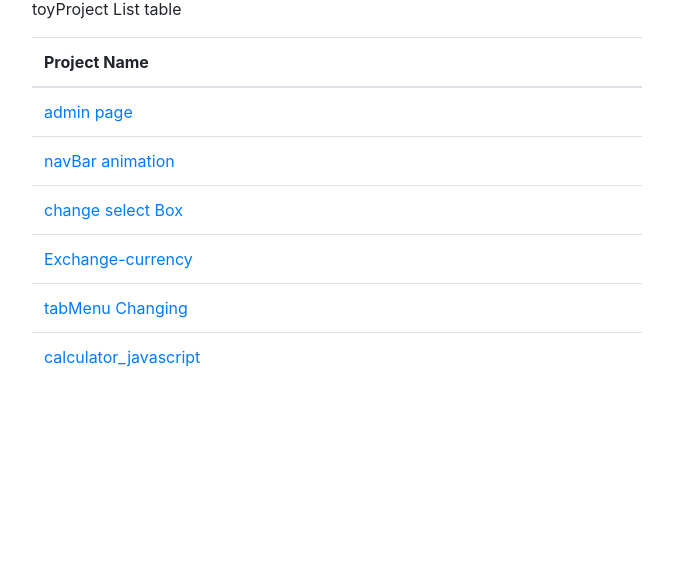
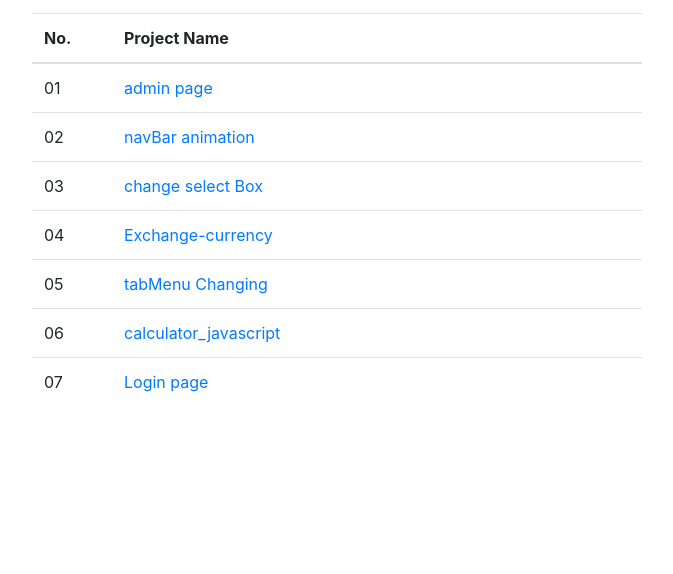
Before and after one commit to Dasom1008/myProject, a plain HTML site: page Portfolio.html in a window 1280 px wide. Shown: the part 226-800 px from the top of the page, without its empty margins (303-976 px from the left). Drawn offline with nearby package versions, Linux system fonts and the light colour scheme.

Commit message:
portfolio table td 추가

```diff
--- a/Portfolio.html
+++ b/Portfolio.html
@@ -41,38 +41,51 @@
             <table class="table table-hover">
                 <thead>
                     <tr>
+                        <th style="width: 80px;" >No.</th>
                         <th>Project Name</th>
                     </tr>
                 </thead>
                 <tbody>
                     <tr>
+                        <td>01</td>
                         <td>
                             <a href="/adminPage/admin.html">admin page</a>
                         </td>
                     </tr>
                     <tr>
+                        <td>02</td>
                         <td>
                             <a href="/navProject/nav.html">navBar animation</a>
                         </td>
                     </tr>
                     <tr>
+                        <td>03</td>
                         <td>
                             <a href="/change-select/change-select.html">change select Box</a>
                         </td>
                     </tr>
                     <tr>
+                        <td>04</td>
                         <td>
                             <a href="/exchange-currency/change-currency.html">Exchange-currency</a>
                         </td>
                     </tr>
                     <tr>
+                        <td>05</td>
                         <td>
                             <a href="tab/tab-Training/training-tab.html">tabMenu Changing</a>
                         </td>
                     </tr>
                     <tr>
+                        <td>06</td>
                         <td>
                             <a href="/calc-javascript/calc.html">calculator_javascript</a>
+                        </td>
+                    </tr>
+                    <tr>
+                        <td>07</td>
+                        <td>
+                            <a href="#">Login page</a>
                         </td>
                     </tr>
                 </tbody>
```
Also changed, not shown: 1 other file.
